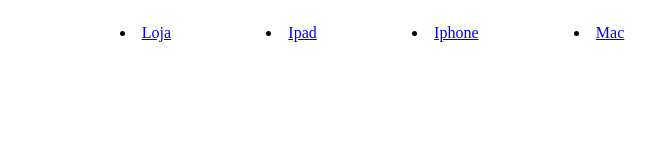
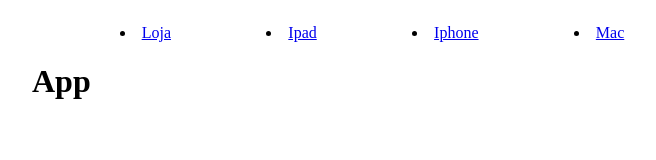
Before and after one commit to LipoGamesBR/CloneApple, a plain HTML site: page index.html in a window 1280 px wide. Shown: the whole page, without its empty margins (288-944 px from the left). Drawn offline with Linux system fonts and the light colour scheme.

Commit message:
Coloquei 1 titulo

```diff
--- a/index.html
+++ b/index.html
@@ -15,6 +15,7 @@
                 <li><a href="./iphone.html"> Iphone</a></li>
                 <li><a href="./mac.html">Mac</a></li>
             </menu>
+            <h1>App</h1>
         </header>
     </body>
 </html>
```
